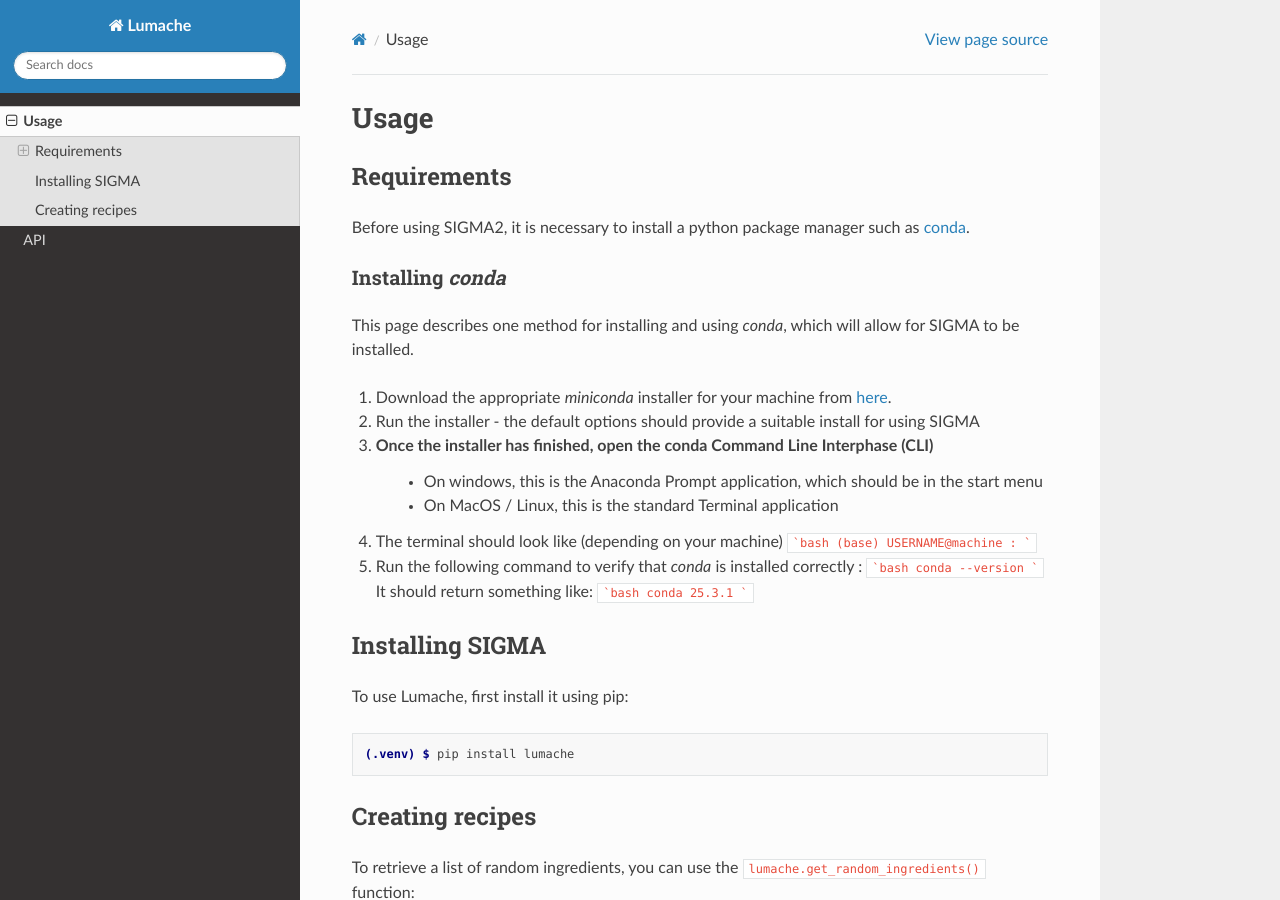
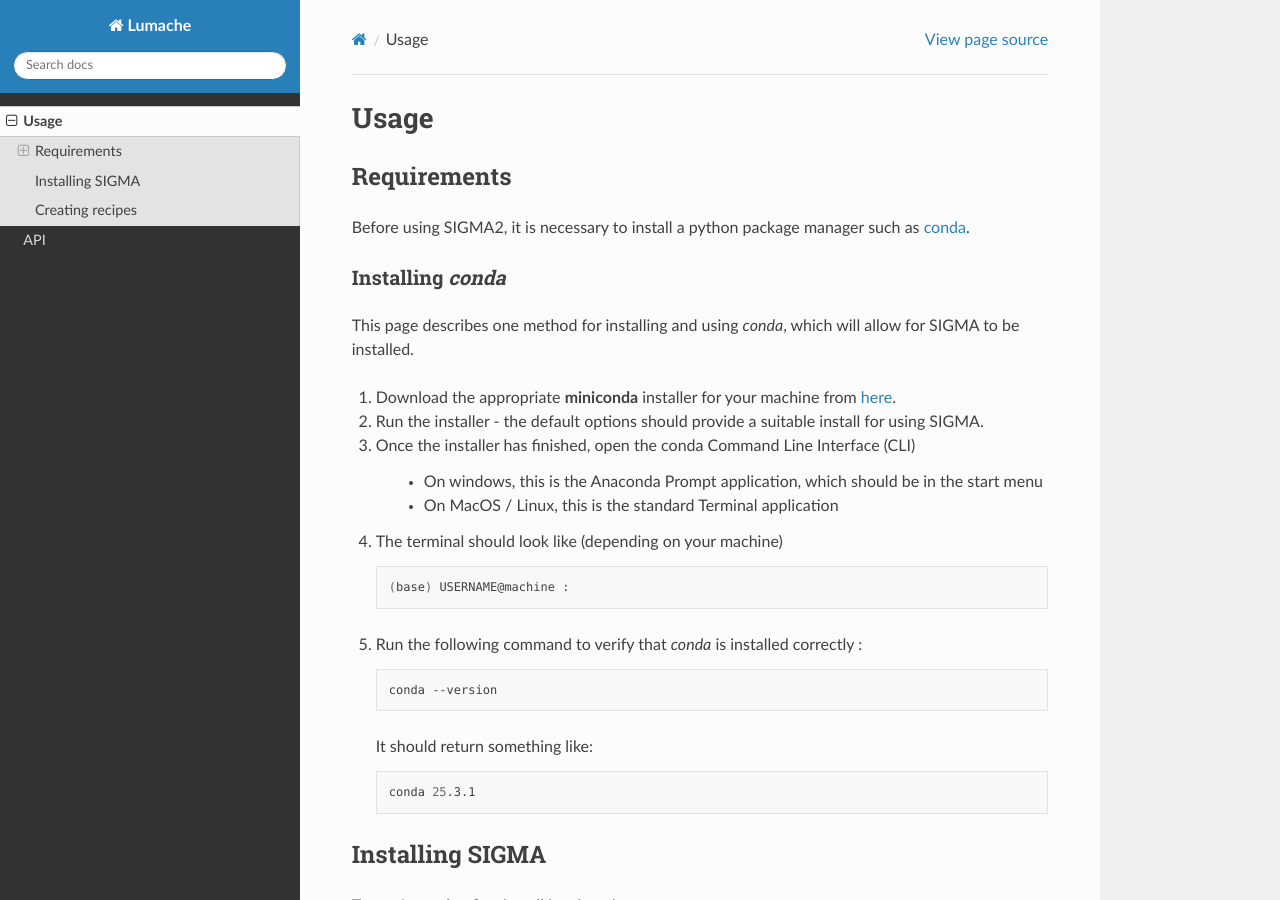
Before and after one commit to t-ginnis/SIGMA_docs, a Sphinx documentation site: the page built from docs/source/usage.rst, in a window 1280 px wide and 900 px high. Built offline with Sphinx 7.4.7 and the Read the Docs theme 3.1.0, drawn with Linux system fonts in a browser that asks for light colours.

Commit message:
Update usage.rst

````diff
--- a/docs/source/usage.rst
+++ b/docs/source/usage.rst
@@ -12,23 +12,34 @@
 ^^^^^^^^^^^^^
 This page describes one method for installing and using `conda`, which will allow for SIGMA to be installed.
 
-#. Download the appropriate *miniconda* installer for your machine from `here <https://www.anaconda.com/download/success>`_.
-#. Run the installer - the default options should provide a suitable install for using SIGMA
-#. Once the installer has finished, open the conda Command Line Interphase (CLI)
+#. Download the appropriate **miniconda** installer for your machine from `here <https://www.anaconda.com/download/success>`_.
+#. Run the installer - the default options should provide a suitable install for using SIGMA.
+#. Once the installer has finished, open the conda Command Line Interface (CLI)
+
     * On windows, this is the Anaconda Prompt application, which should be in the start menu
+
     * On MacOS / Linux, this is the standard Terminal application
+
 #. The terminal should look like (depending on your machine)
-   ```bash
-   (base) USERNAME@machine :
-   ```
+
+   .. code-block:: bash
+
+      (base) USERNAME@machine :
+
 #. Run the following command to verify that `conda` is installed correctly :
-   ```bash
-   conda --version
-   ```
+
+   .. code-block:: bash
+
+      conda --version
+
+
    It should return something like:
-   ```bash
-   conda 25.3.1
-   ```
+
+
+   .. code-block:: bash
+
+      conda 25.3.1
+
 
 
 
````
